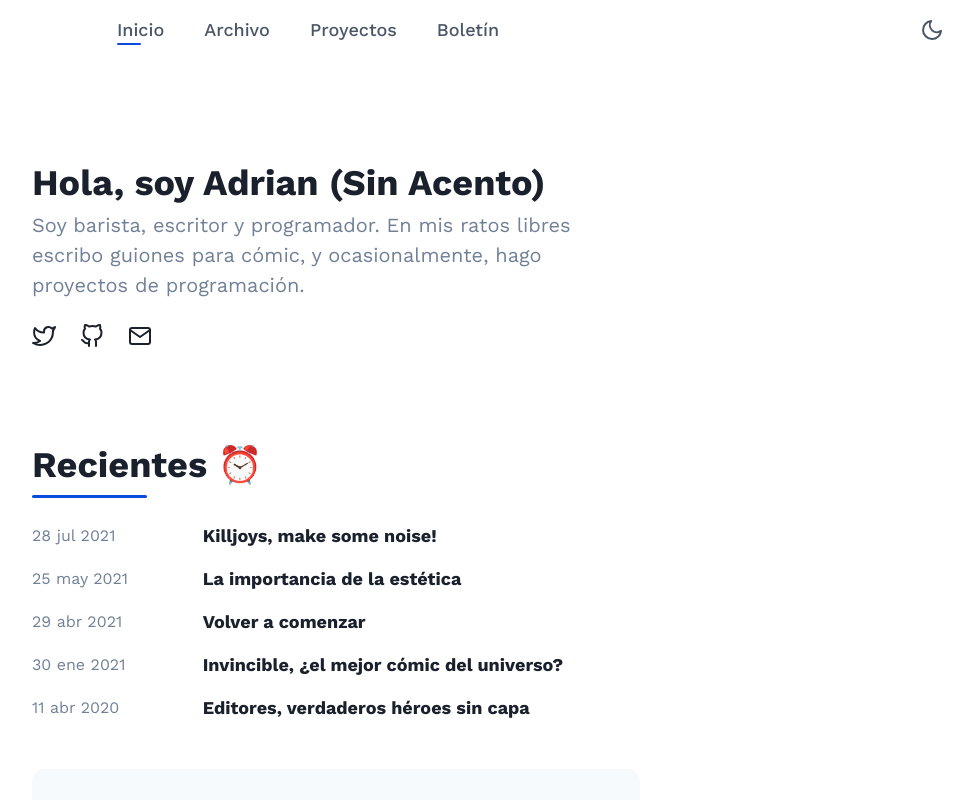
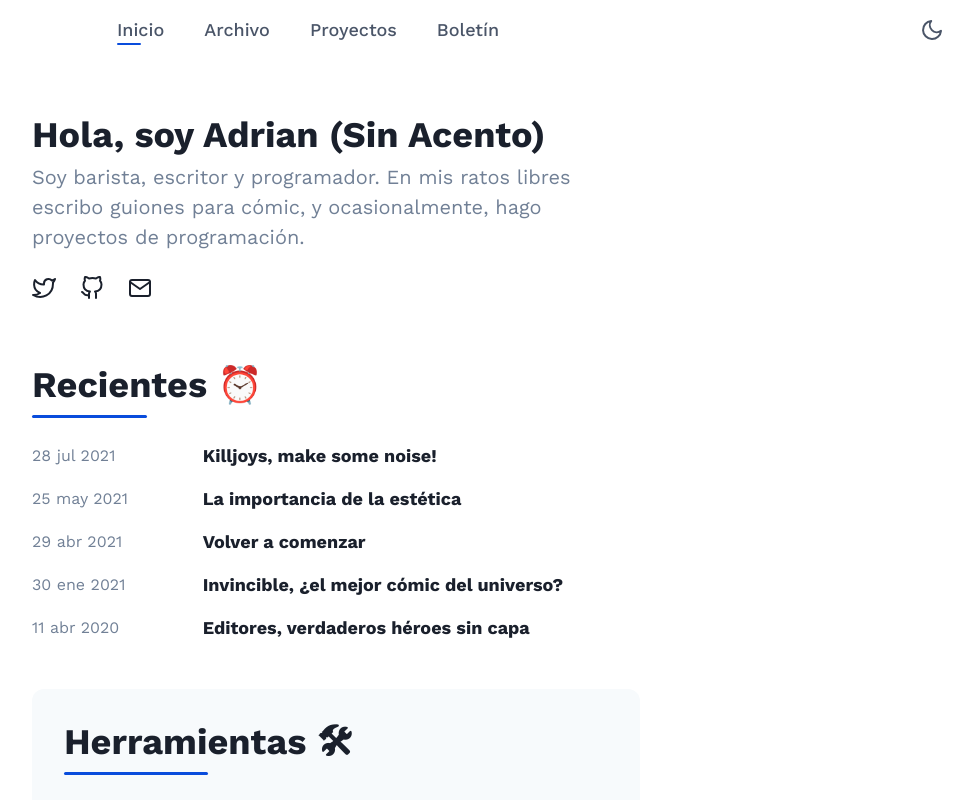
Before and after one commit to adrrian17/v2, a Next.js app: page / in a window 1280 px wide. Shown: the top 800 px of the page, without its empty margins (304-1277 px from the left). Built offline with nearby package versions, Linux system fonts and the light colour scheme.

Commit message:
Modify the margins in the intro component

```diff
--- a/src/components/general/Intro.jsx
+++ b/src/components/general/Intro.jsx
@@ -12,7 +12,7 @@ import { FiGithub, FiMail, FiTwitter } from 'react-icons/fi';
 
 export default function Intro() {
   return (
-    <Container maxW={'container.sm'} my={{ base: 12, md: 24 }}>
+    <Container maxW={'container.sm'} mt={12} mb={{ base: 12, md: 16 }}>
       <Text
         color={useColorModeValue('gray.800', 'whiteAlpha.900')}
         fontWeight={700}
```
